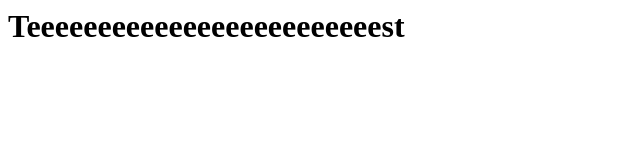
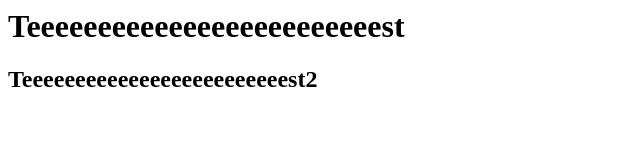
Before and after one commit to StefanoCamp/firstgitrepo, a plain HTML site: page index.html in a window 1280 px wide. Shown: the whole page, without its empty margins (0-640 px from the left). Drawn offline with Linux system fonts and the light colour scheme.

Commit message:
Completed the first quote

```diff
--- a/index.html
+++ b/index.html
@@ -1,5 +1,6 @@
 <html>
     <body>
         <h1>Teeeeeeeeeeeeeeeeeeeeeeeeest</h1>
+        <h2>Teeeeeeeeeeeeeeeeeeeeeeeeest2</h2>
     </body>
 </html>
```
